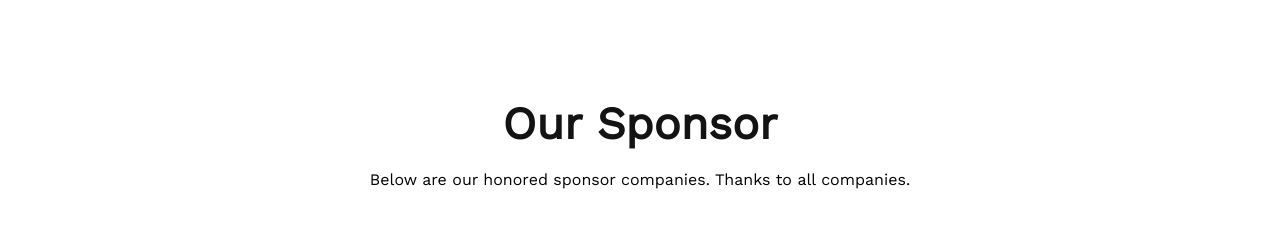
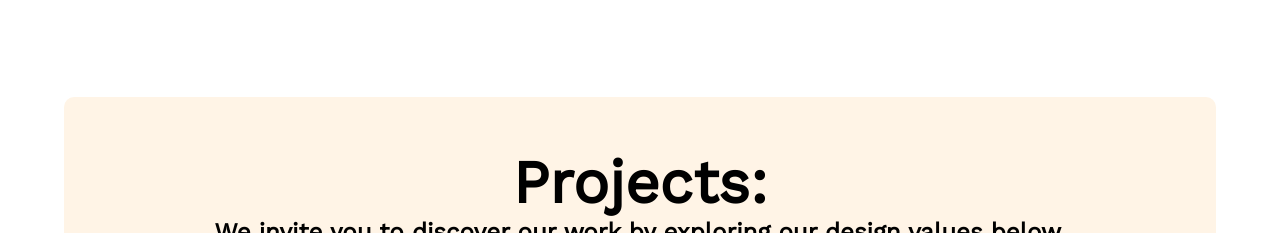
Before and after one commit to gautamsen117/top-architects-site-assignment, a plain HTML site: page index.html in a window 1280 px wide. Shown: the part 2984-3217 px from the top of the page. Drawn offline with nearby package versions, Linux system fonts and the light colour scheme.

Commit message:
added bonus section

```diff
--- a/index.html
+++ b/index.html
@@ -142,6 +142,11 @@
                 </div>
             </div>
         </section>
+        <!-- Bonus section start -->
+        <section class="bonus-section">
+            <h2 class="bonus-section-title"> <span style="font-size: 2.5em;">Projects:</span> <br> We invite you to
+                discover our work by exploring our design values below.</h2>
+        </section>
         <!-- Sponsor section start -->
         <section class="sponsor-section">
             <h2 class="fact-title">Our Sponsor</h2>
--- a/styles/style.css
+++ b/styles/style.css
@@ -198,6 +198,20 @@ a {
     font-weight: 700;
 }
 
+/* Bonus Section styles */
+.bonus-section {
+    background: rgba(255, 144, 14, 0.1);
+    padding: 50px 60px;
+    border-radius: 10px;
+    margin-bottom: 50px;
+    text-align: center;
+}
+
+.bonus-section-title {
+    font-size: 1.5em;
+    font-weight: 700;
+}
+
 /* Sponsor section styles */
 
 .sponsor-section {
```
